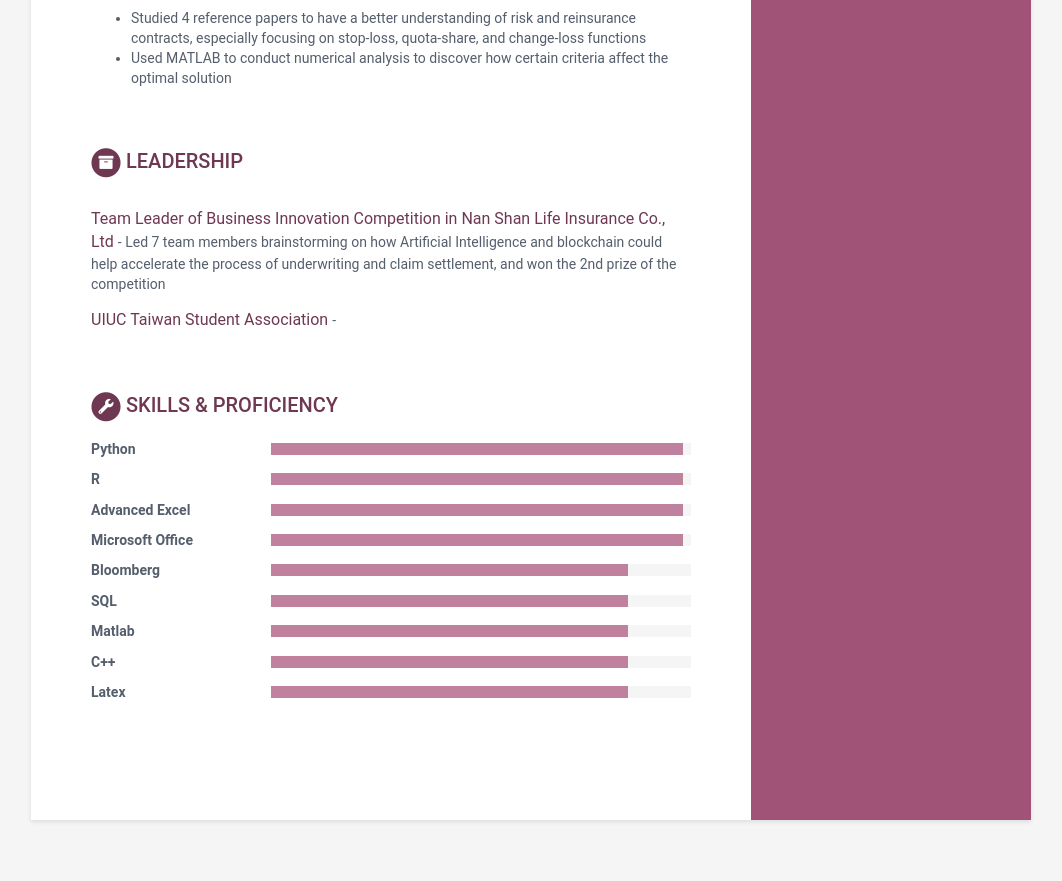
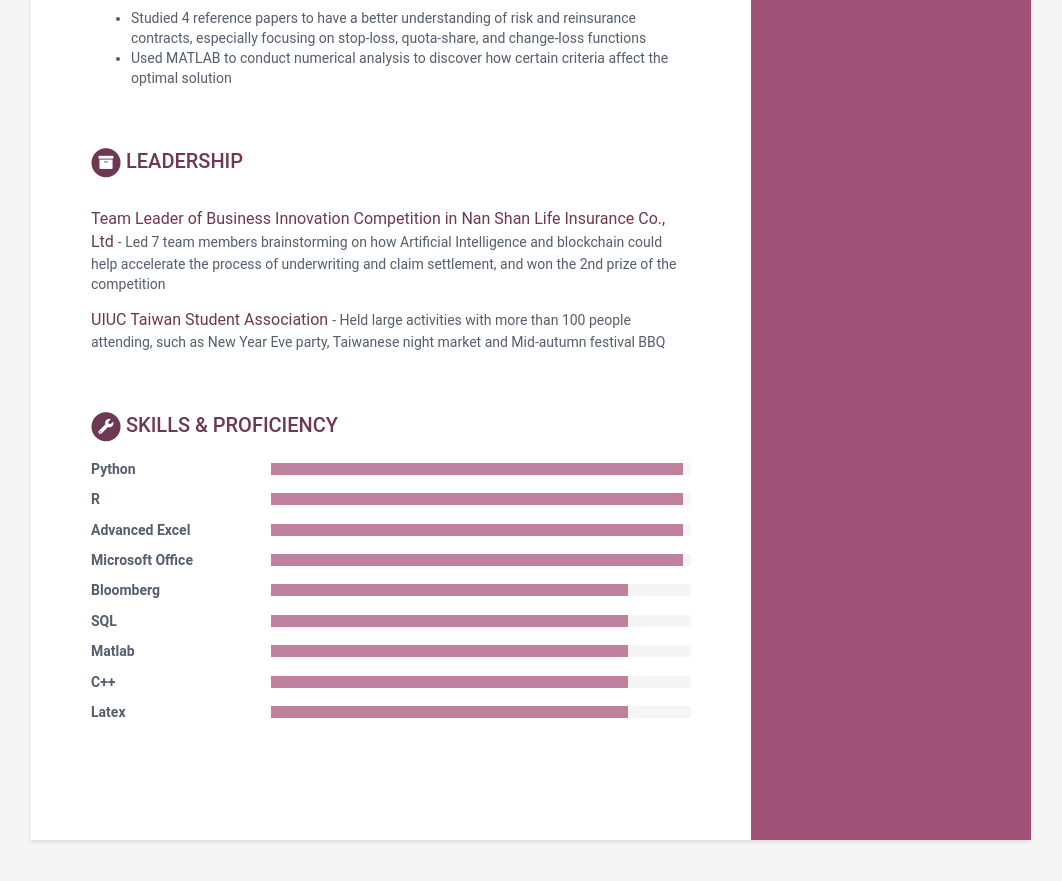
Before and after one commit to hongshuochen/Ashley.io, a Jekyll site: the page built from index.html, in a window 1280 px wide and 900 px high, scrolled down 1824 px. Shown: the top 881 px of the window, without its empty margins (109-1171 px from the left). Built offline with Jekyll 4.4.1, drawn with Linux system fonts in a browser that asks for light colours.

Commit message:
add leadership

```diff
--- a/_data/data.yml
+++ b/_data/data.yml
@@ -122,7 +122,7 @@ projects:
         tagline: "Led 7 team members brainstorming on how Artificial Intelligence and blockchain could help accelerate the process of underwriting and claim settlement, and won the 2nd prize of the competition"
 
       - title: UIUC Taiwan Student Association
-        tagline: ""
+        tagline: "Held large activities with more than 100 people attending, such as New Year Eve party, Taiwanese night market and Mid-autumn festival BBQ"
 
 # publications:
 #     title: Publications
```
